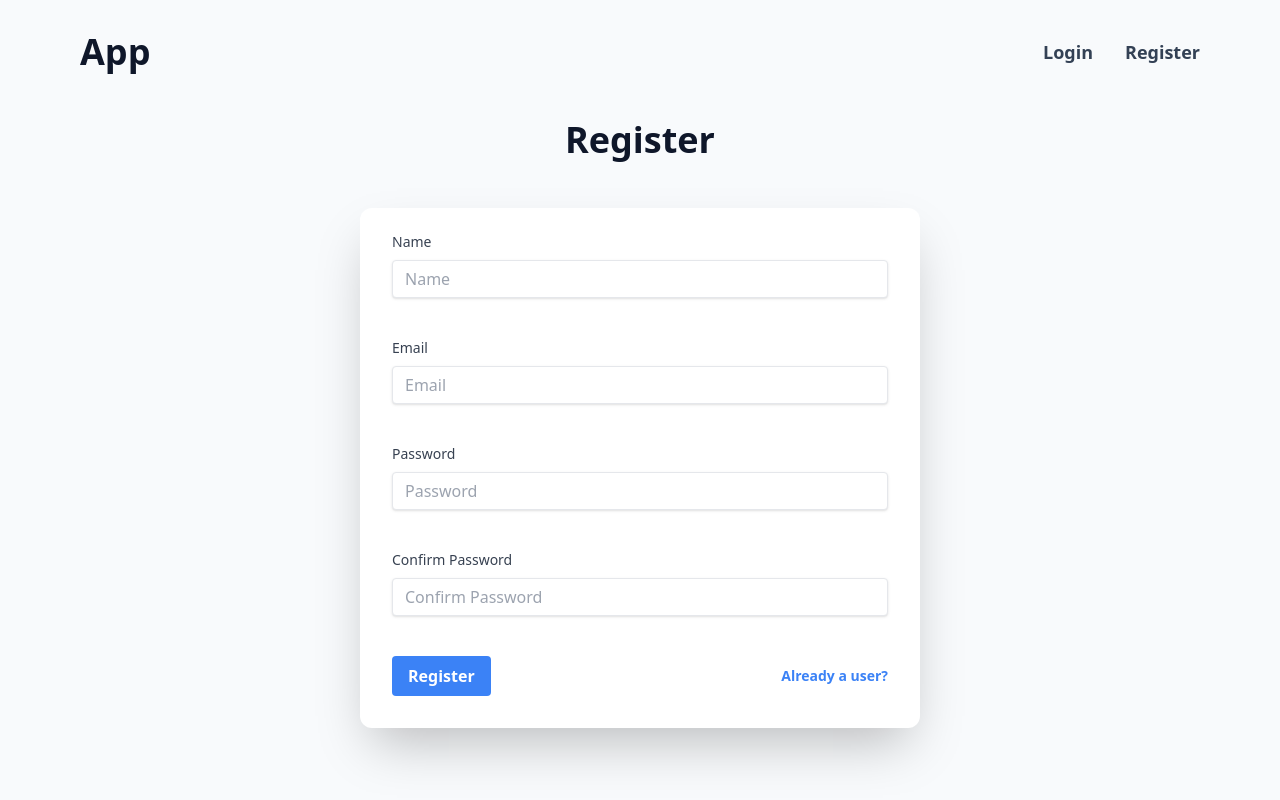
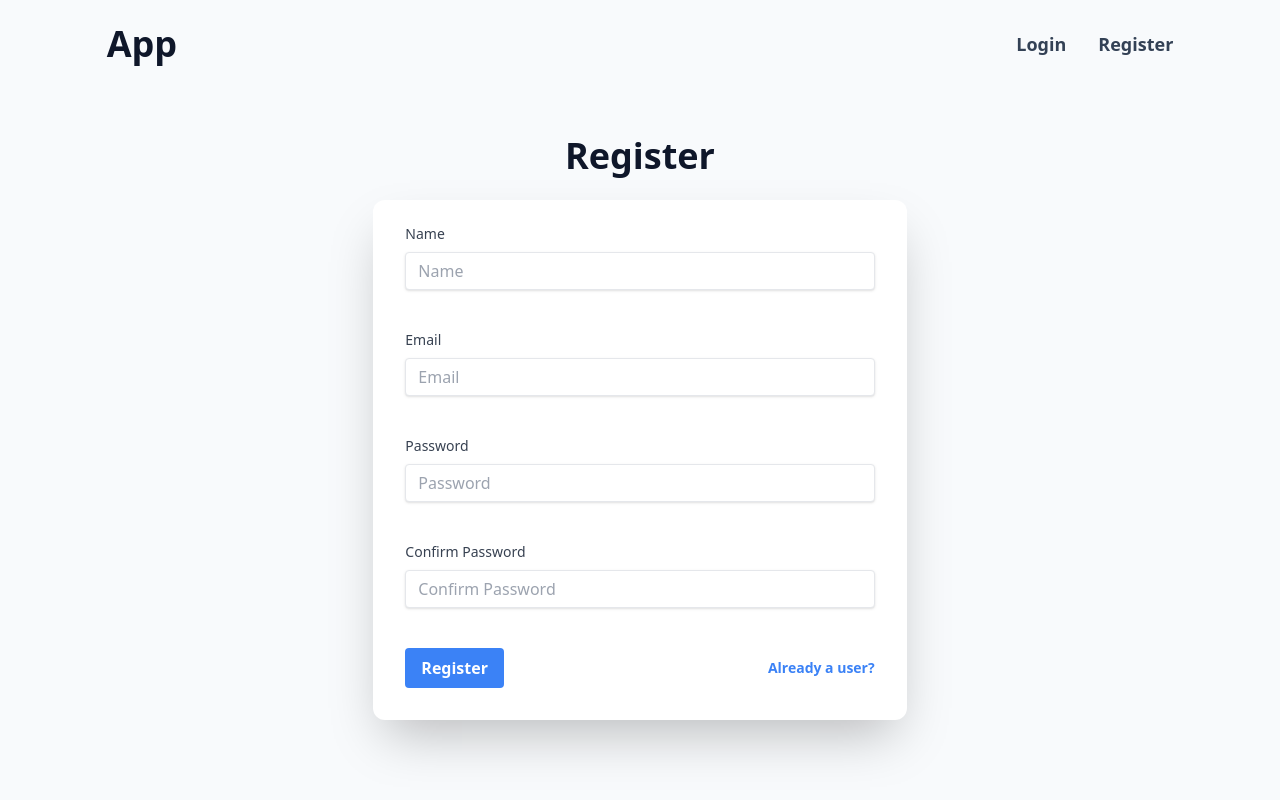
Before and after one commit to divya-raichura/first-mern-app, a React (Vite) app in the folder frontend/: page /register in a window 1280 px wide. Built offline with nearby package versions, Linux system fonts and the light colour scheme.

Commit message:
styles changes

```diff
--- a/frontend/index.html
+++ b/frontend/index.html
@@ -6,7 +6,7 @@
     <title>Vite + React</title>
   </head>
   <body class="text-slate-500 bg-slate-50 h-screen">
-    <div id="root"></div>
+    <div id="root" class="h-full"></div>
     <script type="module" src="/src/main.jsx"></script>
   </body>
 </html>
--- a/frontend/src/components/Navbar.jsx
+++ b/frontend/src/components/Navbar.jsx
@@ -13,7 +13,7 @@ function Navbar() {
   }
 
   return (
-    <header className="pt-8 mb-6 text-sm flex items-center justify-between font-semibold text-slate-200 leading-6">
+    <header className="pt-6 text-sm flex items-center justify-between font-semibold text-slate-200 leading-6">
       <div className="text-slate-900 text-4xl">
         <Link to="/">App</Link>
       </div>
--- a/frontend/src/components/SharedLayout.jsx
+++ b/frontend/src/components/SharedLayout.jsx
@@ -3,7 +3,7 @@ import Navbar from "./Navbar";
 
 function SharedLayout() {
   return (
-    <div className="px-20">
+    <div className="w-5/6 m-auto h-full">
       <Navbar />
       <Outlet />
     </div>
--- /dev/null
+++ b/frontend/src/features/goals/goalSlice.jsx
@@ -0,0 +1,14 @@
+import { createSlice } from "@reduxjs/toolkit";
+
+const initialState = {
+  goals: [],
+};
+
+const goalSlice = createSlice({
+  name: "goals",
+  initialState,
+  reducers: {},
+  extraReducers: (builder) => {},
+});
+
+export default goalSlice.reducer;
--- a/frontend/src/pages/Login.jsx
+++ b/frontend/src/pages/Login.jsx
@@ -70,8 +70,8 @@ function Login() {
   }
 
   return (
-    <section>
-      <div className="text-center m-6 p-6 font-bold text-slate-900 text-4xl">
+    <section className="flex flex-col pt-14 h-5/6">
+      <div className="font-bold text-slate-900 text-4xl text-center p-4 mb-2">
         <h1 className="">Login</h1>
       </div>
       <form
--- a/frontend/src/pages/Register.jsx
+++ b/frontend/src/pages/Register.jsx
@@ -69,9 +69,9 @@ function Register() {
   }
 
   return (
-    <section>
-      <div className="text-center m-6 p-6 font-bold text-slate-900 text-4xl">
-        <h1 className="">Register</h1>
+    <section className="flex flex-col pt-14 h-5/6">
+      <div className="font-bold text-slate-900 text-4xl text-center p-4 mb-2">
+        <h1>Register</h1>
       </div>
       <form
         className="bg-white w-3/5 mx-auto shadow-2xl rounded-xl md:w-1/2 px-4 pt-2 pb-4 sm:px-8 sm:pt-6 sm:pb-8"
```
Also changed, not shown: frontend/src/features/goals/goalService.jsx (added).
